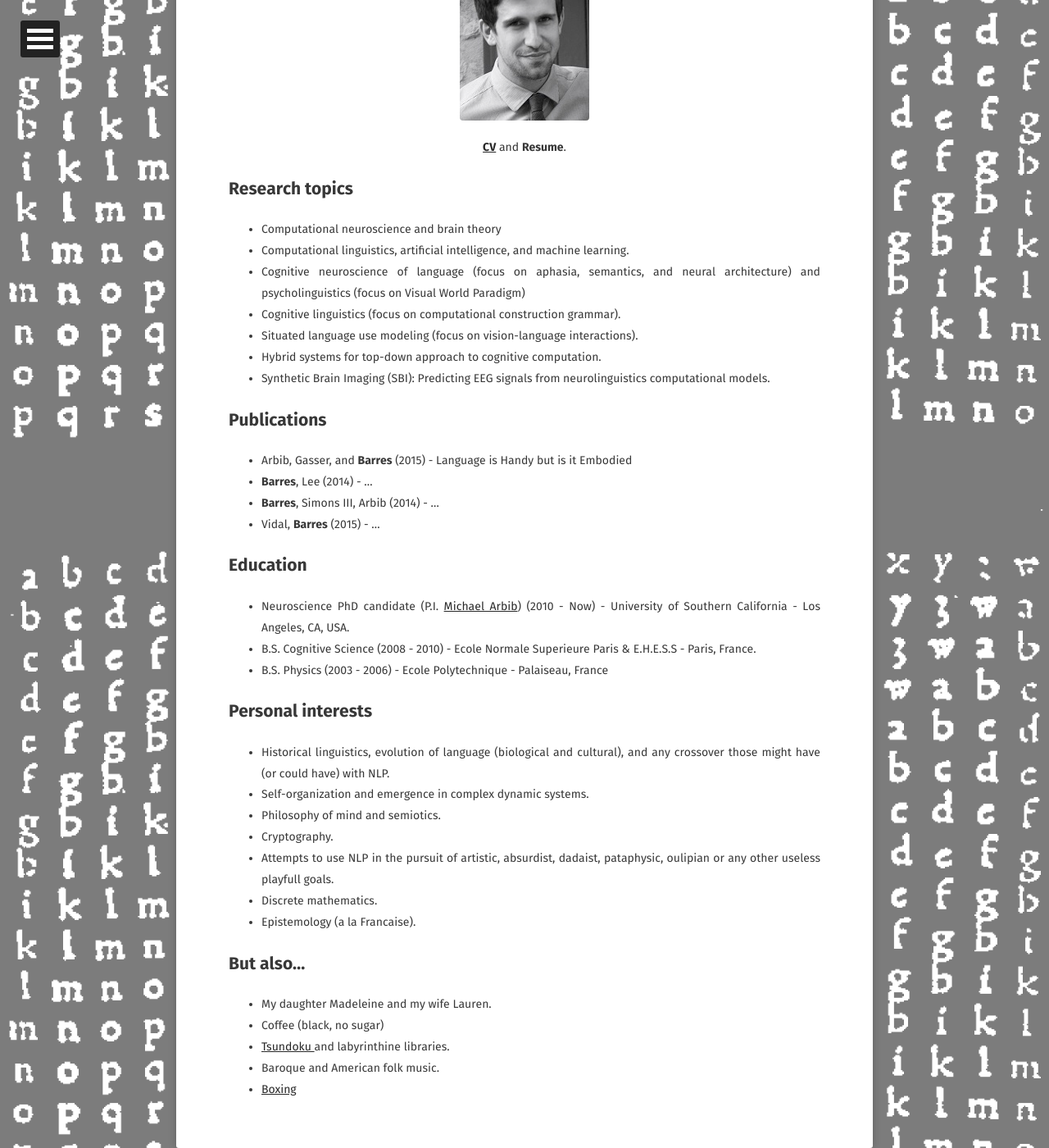
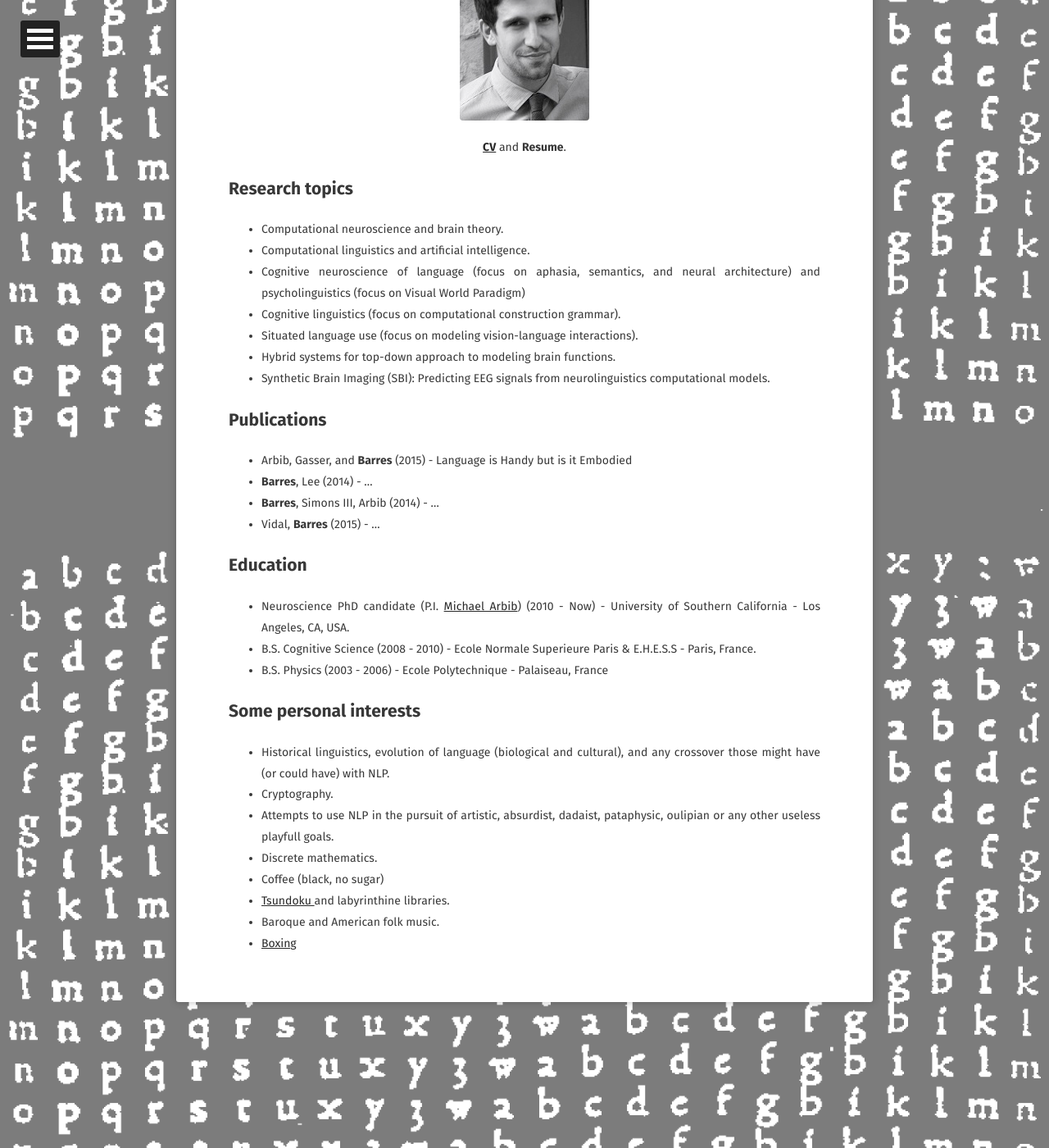
Before and after one commit to victorbarres/victorbarres.github.io, a Jekyll site: the page built from about/index.md, in a window 1280 px wide and 1400 px high, scrolled down 364 px. Shown: the whole window at 82% size. Built offline with Jekyll 4.4.1, drawn with Linux system fonts in a browser that asks for light colours; some web fonts are replaced.

Commit message:
changed about

```diff
--- a/about/index.md
+++ b/about/index.md
@@ -15,12 +15,12 @@ comments: false
 </div>
 
 ## Research topics
-* Computational neuroscience and brain theory
-* Computational linguistics, artificial intelligence, and machine learning.
+* Computational neuroscience and brain theory.
+* Computational linguistics and artificial intelligence.
 * Cognitive neuroscience of language (focus on aphasia, semantics, and neural architecture) and psycholinguistics (focus on Visual World Paradigm)
 * Cognitive linguistics (focus on computational construction grammar).
-* Situated language use modeling (focus on vision-language interactions).
-* Hybrid systems for top-down approach to cognitive computation.
+* Situated language use (focus on modeling vision-language interactions).
+* Hybrid systems for top-down approach to modeling brain functions.
 * Synthetic Brain Imaging (SBI): Predicting EEG signals from neurolinguistics computational models.
 
 ## Publications
@@ -34,17 +34,11 @@ comments: false
 * B.S. Cognitive Science (2008 - 2010) - Ecole Normale Superieure Paris & E.H.E.S.S - Paris, France.
 * B.S. Physics (2003 - 2006) - Ecole Polytechnique - Palaiseau, France
 
-## Personal interests
+## Some personal interests
 * Historical linguistics, evolution of language (biological and cultural), and any crossover those might have (or could have) with NLP.
-* Self-organization and emergence in complex dynamic systems.
-* Philosophy of mind and semiotics.
 * Cryptography.
 * Attempts to use NLP in the pursuit of artistic, absurdist, dadaist, pataphysic, oulipian or any other useless playfull goals.
 * Discrete mathematics.
-* Epistemology (a la Francaise).
-
-## But also...
-* My daughter Madeleine and my wife Lauren.
 * Coffee (black, no sugar)
 * <a href="https://en.wikipedia.org/wiki/Tsundoku"> Tsundoku </a> and labyrinthine libraries.
 * Baroque and American folk music.
```
